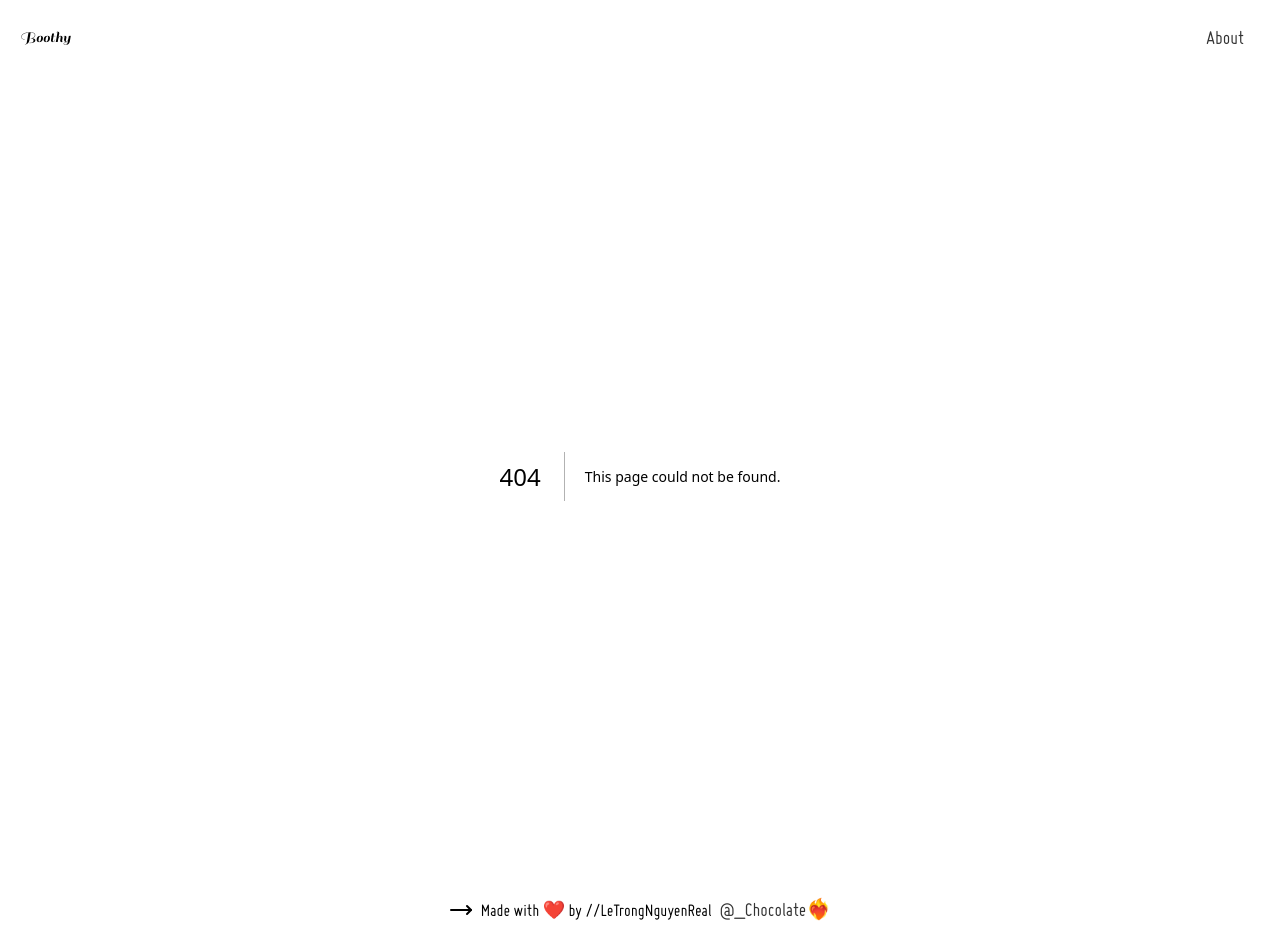
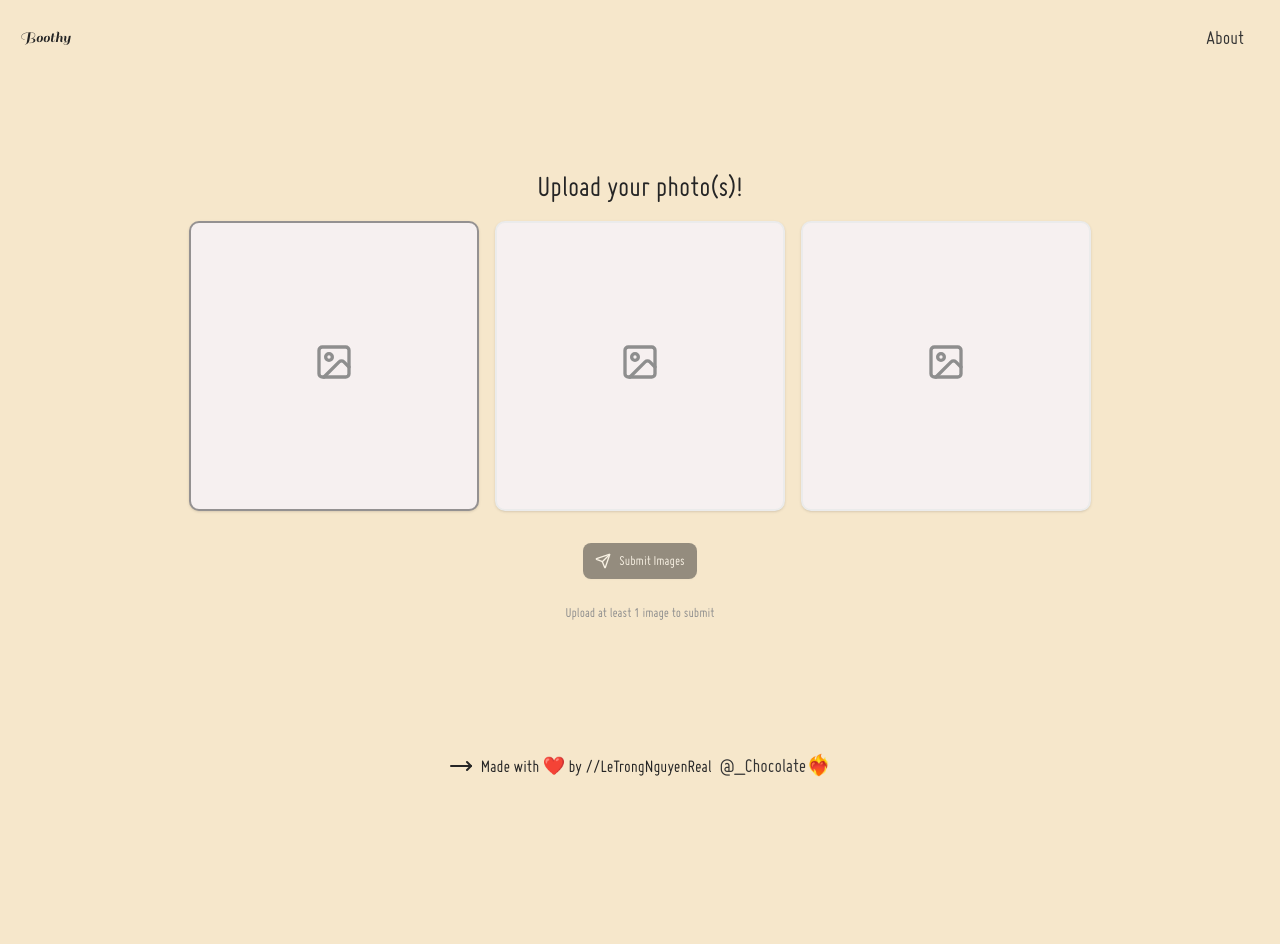
Before and after one commit to letrongnguyenreal21408/Boothy_Photo, a Next.js app: page /upload in a window 1280 px wide. Before the commit this address had no page. After the commit the page ends 800 px from the top, so only its background shows below. Built offline with nearby package versions, Linux system fonts and the light colour scheme.

Commit message:
Rename page.txs to page.tsx

```diff
--- /dev/null
+++ b/app/upload/page.tsx
@@ -0,0 +1,10 @@
+import ImageUploader from "@/components/image-uploader";
+
+export default function UploadPage() {
+  return (
+    <main className="place-self-center px-5">
+      <h1 className="text-center text-xl md:text-3xl">Upload your photo(s)!</h1>
+      <ImageUploader />
+    </main>
+  );
+}
```
